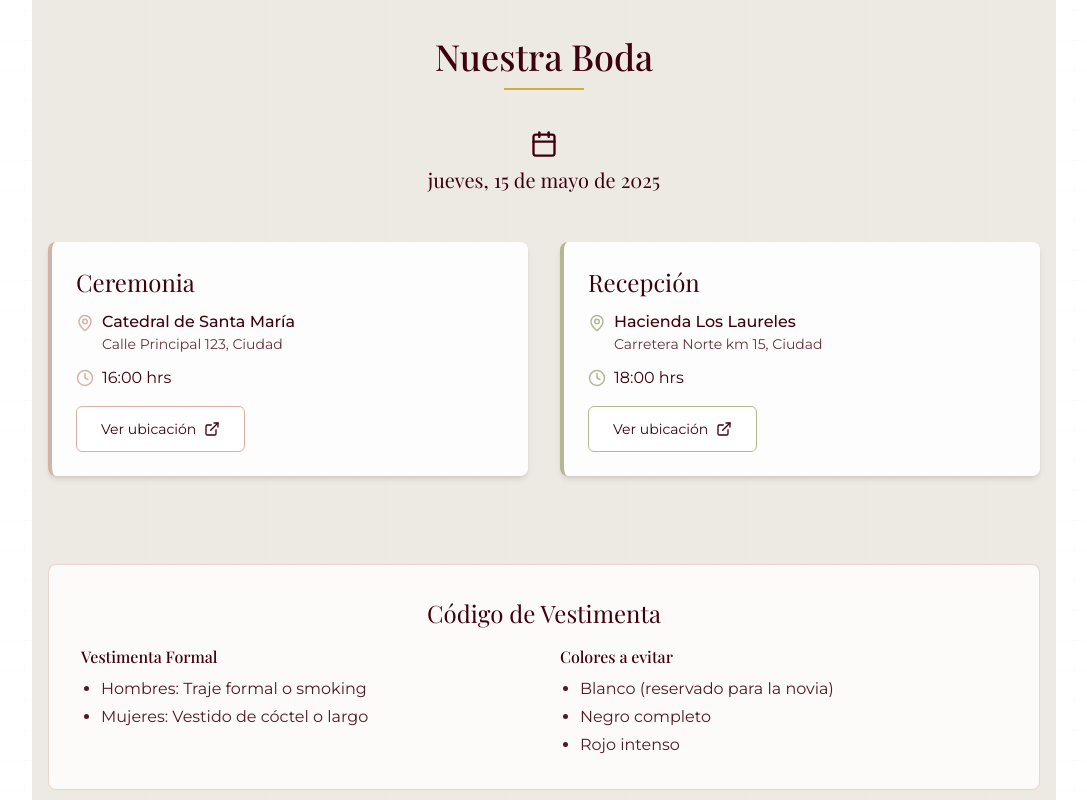
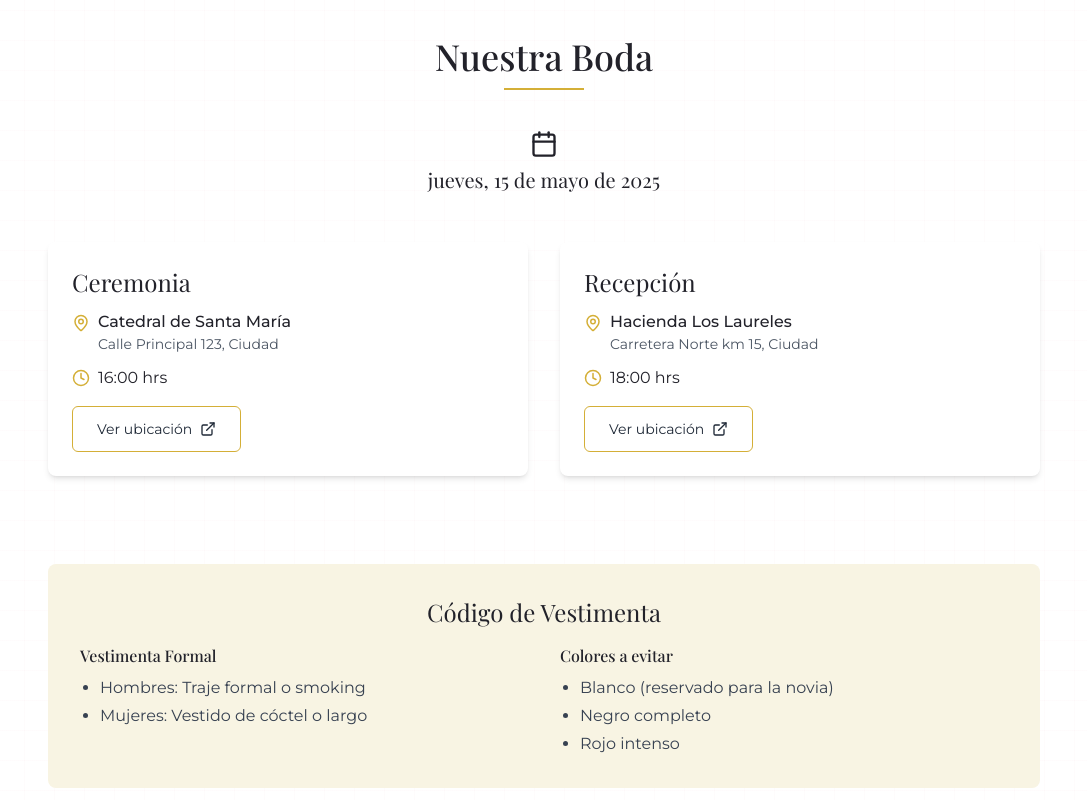
Before and after one commit to JAlejandroRP/enchanted-wedding-scrolls, a React (Vite) app: page / in a window 1280 px wide. Shown: the part 860-1660 px from the top of the page, without its empty margins (96-1183 px from the left). Built offline with nearby package versions, Linux system fonts and the light colour scheme; a web font is replaced by a local one.

Commit message:
Reverted to commit 5951dedd68b7ee0f1ce13504fe1d4885f8c3208b

```diff
--- a/src/components/EventDetails.tsx
+++ b/src/components/EventDetails.tsx
@@ -1,6 +1,6 @@
 
-import React, { useEffect } from 'react';
 import { MapPin, Clock, Calendar } from 'lucide-react';
+import { useEffect } from 'react';
 
 interface Location {
   name: string;
@@ -38,12 +38,12 @@ const EventDetails = ({ weddingDate, ceremony, reception }: EventDetailsProps) =
   }, []);
 
   return (
-    <section id="evento" className="section-container bg-[#E5E0D8]/70">
-      <h2 className="section-title text-[#3E000C] reveal">Nuestra Boda</h2>
+    <section id="evento" className="section-container">
+      <h2 className="section-title reveal">Nuestra Boda</h2>
 
       <div className="text-center mb-12 reveal">
-        <Calendar size={28} className="mx-auto mb-2 text-[#3E000C]" />
-        <p className="font-playfair text-lg md:text-xl text-[#3E000C]">
+        <Calendar size={28} className="mx-auto mb-2" />
+        <p className="font-playfair text-lg md:text-xl">
           {weddingDate.toLocaleDateString('es-ES', {
             weekday: 'long',
             year: 'numeric',
@@ -54,24 +54,24 @@ const EventDetails = ({ weddingDate, ceremony, reception }: EventDetailsProps) =
       </div>
 
       <div className="grid grid-cols-1 md:grid-cols-2 gap-8 mt-12">
-        <div className="location-card bg-white/90 border-l-4 border-[#D4B2A7] reveal">
-          <h3 className="font-playfair text-xl md:text-2xl mb-3 text-[#3E000C]">Ceremonia</h3>
+        <div className="location-card reveal">
+          <h3 className="font-playfair text-xl md:text-2xl mb-3">Ceremonia</h3>
           <div className="flex items-start mb-3">
-            <MapPin className="mr-2 mt-1 text-[#D4B2A7]" size={18} />
+            <MapPin className="mr-2 mt-1 text-wedding-gold" size={18} />
             <div>
-              <p className="font-medium text-[#3E000C]">{ceremony.name}</p>
-              <p className="text-[#3E000C]/80 text-sm">{ceremony.address}</p>
+              <p className="font-medium">{ceremony.name}</p>
+              <p className="text-gray-600 text-sm">{ceremony.address}</p>
             </div>
           </div>
           <div className="flex items-center mb-4">
-            <Clock className="mr-2 text-[#D4B2A7]" size={18} />
-            <p className="text-[#3E000C]">{ceremony.time}</p>
+            <Clock className="mr-2 text-wedding-gold" size={18} />
+            <p>{ceremony.time}</p>
           </div>
           <a
             href={ceremony.mapUrl}
             target="_blank"
             rel="noopener noreferrer"
-            className="btn border border-[#D4B2A7] text-[#3E000C] bg-white/80 hover:bg-[#D4B2A7] hover:text-white text-sm inline-flex items-center transition-all duration-300"
+            className="btn btn-outline text-sm inline-flex items-center"
           >
             Ver ubicación
             <svg className="ml-2" xmlns="http://www.w3.org/2000/svg" width="16" height="16" viewBox="0 0 24 24" fill="none" stroke="currentColor" strokeWidth="2" strokeLinecap="round" strokeLinejoin="round">
@@ -82,24 +82,24 @@ const EventDetails = ({ weddingDate, ceremony, reception }: EventDetailsProps) =
           </a>
         </div>
 
-        <div className="location-card bg-white/90 border-l-4 border-[#B3B792] reveal">
-          <h3 className="font-playfair text-xl md:text-2xl mb-3 text-[#3E000C]">Recepción</h3>
+        <div className="location-card reveal">
+          <h3 className="font-playfair text-xl md:text-2xl mb-3">Recepción</h3>
           <div className="flex items-start mb-3">
-            <MapPin className="mr-2 mt-1 text-[#B3B792]" size={18} />
+            <MapPin className="mr-2 mt-1 text-wedding-gold" size={18} />
             <div>
-              <p className="font-medium text-[#3E000C]">{reception.name}</p>
-              <p className="text-[#3E000C]/80 text-sm">{reception.address}</p>
+              <p className="font-medium">{reception.name}</p>
+              <p className="text-gray-600 text-sm">{reception.address}</p>
             </div>
           </div>
           <div className="flex items-center mb-4">
-            <Clock className="mr-2 text-[#B3B792]" size={18} />
-            <p className="text-[#3E000C]">{reception.time}</p>
+            <Clock className="mr-2 text-wedding-gold" size={18} />
+            <p>{reception.time}</p>
           </div>
           <a
             href={reception.mapUrl}
             target="_blank"
             rel="noopener noreferrer"
-            className="btn border border-[#B3B792] text-[#3E000C] bg-white/80 hover:bg-[#B3B792] hover:text-white text-sm inline-flex items-center transition-all duration-300"
+            className="btn btn-outline text-sm inline-flex items-center"
           >
             Ver ubicación
             <svg className="ml-2" xmlns="http://www.w3.org/2000/svg" width="16" height="16" viewBox="0 0 24 24" fill="none" stroke="currentColor" strokeWidth="2" strokeLinecap="round" strokeLinejoin="round">
@@ -111,19 +111,19 @@ const EventDetails = ({ weddingDate, ceremony, reception }: EventDetailsProps) =
         </div>
       </div>
 
-      <div className="mt-16 bg-white/80 backdrop-blur-sm p-6 md:p-8 rounded-lg border border-[#D4B2A7]/50 reveal">
-        <h3 className="font-playfair text-xl md:text-2xl mb-4 text-center text-[#3E000C]">Código de Vestimenta</h3>
+      <div className="mt-16 bg-wedding-cream p-6 md:p-8 rounded-lg reveal">
+        <h3 className="font-playfair text-xl md:text-2xl mb-4 text-center">Código de Vestimenta</h3>
         <div className="grid grid-cols-1 md:grid-cols-2 gap-8">
           <div>
-            <h4 className="font-medium mb-2 text-[#3E000C]">Vestimenta Formal</h4>
-            <ul className="list-disc pl-5 space-y-1 text-[#3E000C]/90">
+            <h4 className="font-medium mb-2">Vestimenta Formal</h4>
+            <ul className="list-disc pl-5 space-y-1 text-gray-700">
               <li>Hombres: Traje formal o smoking</li>
               <li>Mujeres: Vestido de cóctel o largo</li>
             </ul>
           </div>
           <div>
-            <h4 className="font-medium mb-2 text-[#3E000C]">Colores a evitar</h4>
-            <ul className="list-disc pl-5 space-y-1 text-[#3E000C]/90">
+            <h4 className="font-medium mb-2">Colores a evitar</h4>
+            <ul className="list-disc pl-5 space-y-1 text-gray-700">
               <li>Blanco (reservado para la novia)</li>
               <li>Negro completo</li>
               <li>Rojo intenso</li>
--- a/tailwind.config.ts
+++ b/tailwind.config.ts
@@ -30,10 +30,6 @@ export default {
 				background: 'hsl(var(--background))',
 				foreground: 'hsl(var(--foreground))',
 				wedding: {
-					'beige': '#E5E0D8',
-					'wine': '#3E000C',
-					'rose': '#D4B2A7',
-					'olive': '#B3B792',
 					'pink': '#f8e1e4',
 					'gold': '#d4af37',
 					'cream': '#f8f4e3',
@@ -104,14 +100,6 @@ export default {
 				'pulse-slow': {
 					'0%, 100%': { opacity: '1' },
 					'50%': { opacity: '0.8' }
-				},
-				'soft-bounce': {
-					'0%, 100%': { transform: 'translateY(0)' },
-					'50%': { transform: 'translateY(-10px)' }
-				},
-				'elegant-fade': {
-					'0%': { opacity: '0', transform: 'scale(0.95)' },
-					'100%': { opacity: '1', transform: 'scale(1)' }
 				}
 			},
 			animation: {
@@ -119,9 +107,7 @@ export default {
 				'accordion-up': 'accordion-up 0.2s ease-out',
 				'fade-in': 'fade-in 0.7s ease-out',
 				'slide-in': 'slide-in 0.9s ease-out',
-				'pulse-slow': 'pulse-slow 3s infinite',
-				'soft-bounce': 'soft-bounce 2s ease-in-out infinite',
-				'elegant-fade': 'elegant-fade 0.8s cubic-bezier(0.4, 0, 0.2, 1)'
+				'pulse-slow': 'pulse-slow 3s infinite'
 			}
 		}
 	},
```
